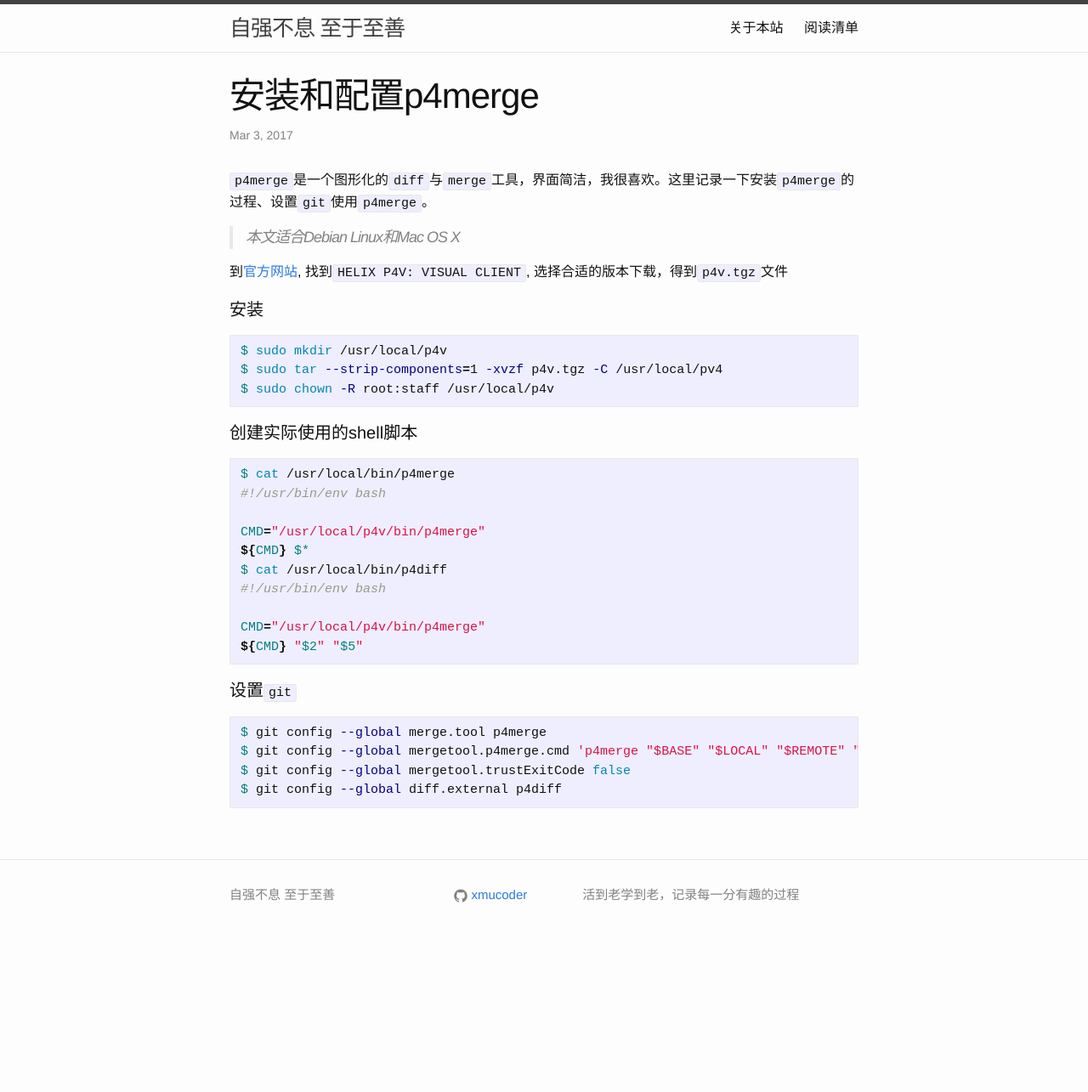
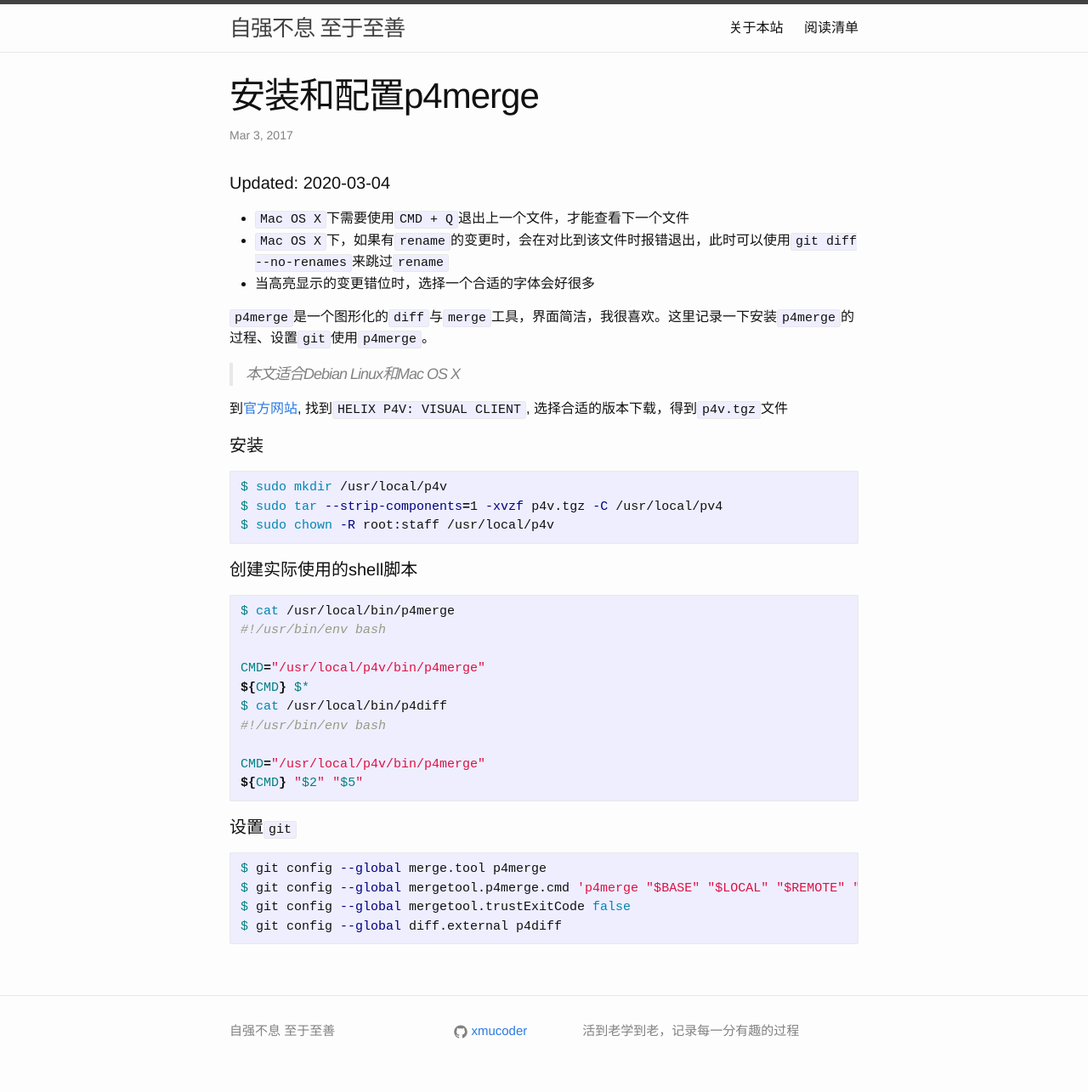
Before and after one commit to qingzhupig/qingzhupig.github.io, a Jekyll site: the page built from _posts/2017-03-03-install-and-setup-p4merge.md, in a window 1280 px wide. Shown: the whole page at 85% size. Built offline with Jekyll 4.4.1, drawn with Linux system fonts in a browser that asks for light colours; before the commit the page ends 1124 px from its top, so only the background shows below that.

Commit message:
update p4merge

```diff
--- a/_posts/2017-03-03-install-and-setup-p4merge.md
+++ b/_posts/2017-03-03-install-and-setup-p4merge.md
@@ -4,6 +4,12 @@ title: 安装和配置p4merge
 date: 2017-03-03 20:21:10 +0800
 categories:
 ---
+
+#### Updated: 2020-03-04
+
+* `Mac OS X`下需要使用`CMD + Q`退出上一个文件，才能查看下一个文件
+* `Mac OS X`下，如果有`rename`的变更时，会在对比到该文件时报错退出，此时可以使用`git diff --no-renames`来跳过`rename`
+* 当高亮显示的变更错位时，选择一个合适的字体会好很多
 
 `p4merge`是一个图形化的`diff`与`merge`工具，界面简洁，我很喜欢。这里记录一下安装`p4merge`的过程、设置`git`使用`p4merge`。
 
```
